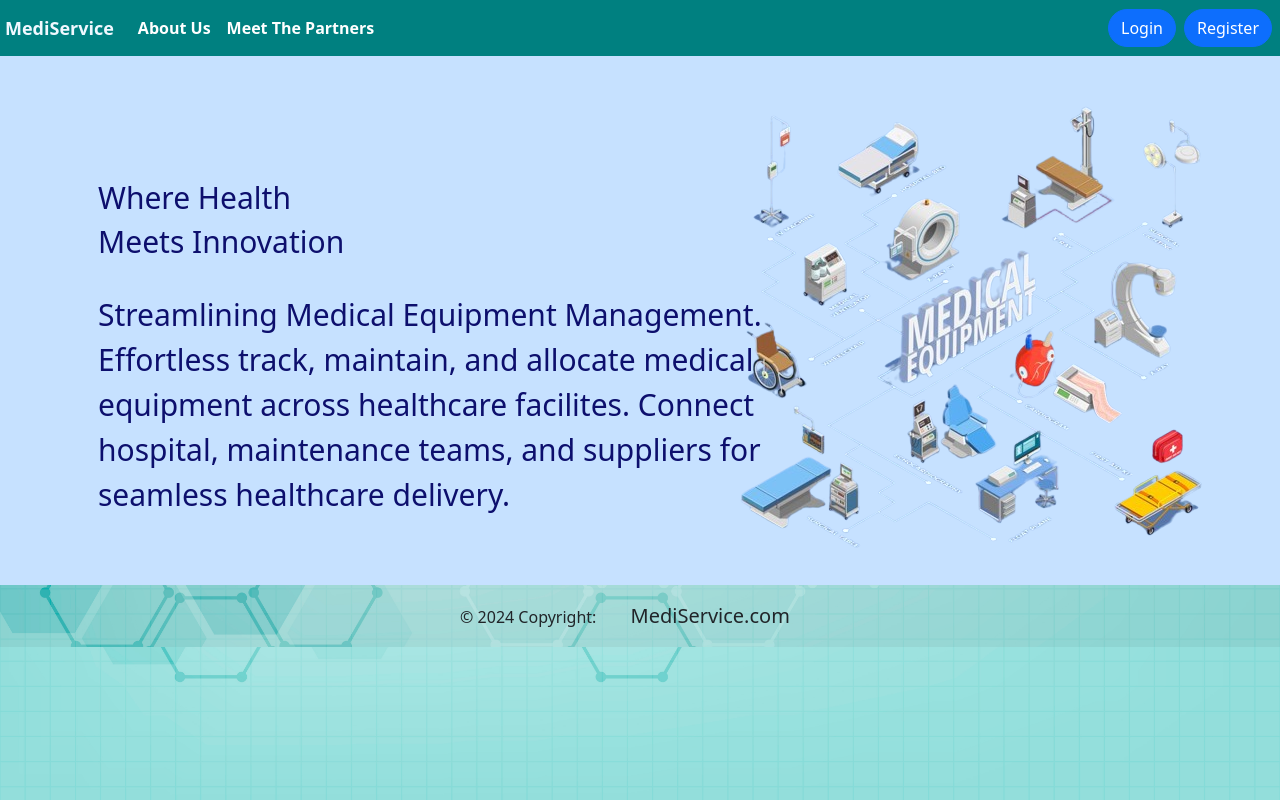
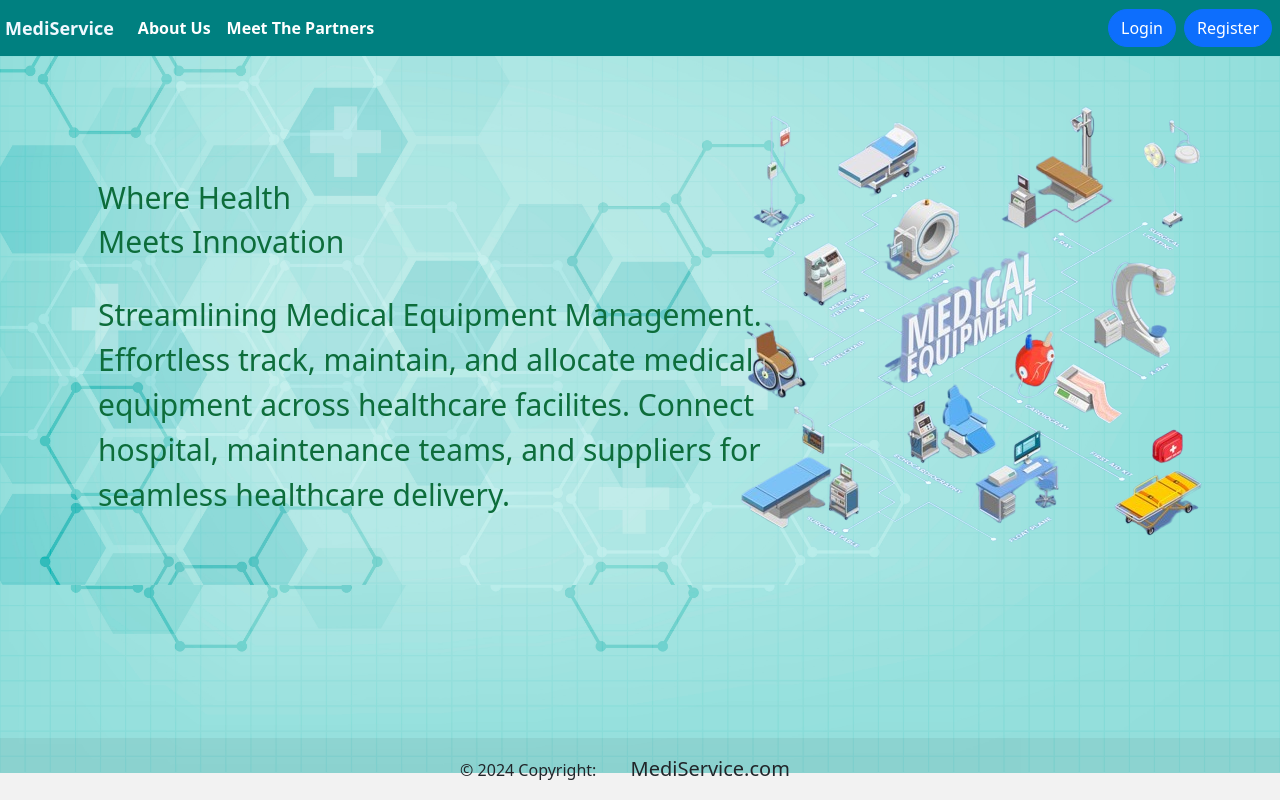
Before and after one commit to bharatrajj/medical-application, an Angular app in the folder client/: page /homepage in a window 1280 px wide. Built offline with nearby package versions, Linux system fonts and the light colour scheme.

Commit message:
Final Funcationality Wise

```diff
--- a/client/src/app/homepage/homepage.component.html
+++ b/client/src/app/homepage/homepage.component.html
@@ -32,7 +32,10 @@
             <img src="../../assets/hi.png" alt="Not found">
         </div>
     </div>
+    <footer class="bg-body-tertiary text-center text-lg-start">
+        <div class="text-center p-3" style="background-color: rgba(0, 0, 0, 0.05);">    © 2024 Copyright:
+        <a class="text-body" >MediService.com</a></div>
+    </footer>
 </body>
-<footer class="bg-body-tertiary text-center text-lg-start"><div class="text-center p-3" style="background-color: rgba(0, 0, 0, 0.05);">    © 2024 Copyright:
-    <a class="text-body" href="https://mdbootstrap.com/">MediService.com</a></div></footer>
+
 </html>
--- a/client/src/app/homepage/homepage.component.scss
+++ b/client/src/app/homepage/homepage.component.scss
@@ -45,7 +45,7 @@ a:hover {
 .main {
   display:flex;
   // background-image: url('../../assets/3.jpg');
-  background-color:rgb(198, 225, 255);
+  //background-color:rgb(198, 225, 255);
   width: auto;
   background-repeat: no-repeat;
 
@@ -64,7 +64,7 @@ a:hover {
 
 h1,h2,p {
   font-size: 30px;
-  color:rgb(13, 15, 109);
+  color:rgb(13, 109, 59);
 }
 
 .text {
@@ -75,3 +75,10 @@ h1,h2,p {
 h3{
   color:white;
 }
+footer {
+  position: fixed;
+  left: 0;
+  bottom: 0;
+  width: 100%;
+  text-align: center;
+}
--- a/client/src/app/homepage/homepage.component.ts
+++ b/client/src/app/homepage/homepage.component.ts
@@ -5,11 +5,7 @@ import { Component, OnInit } from '@angular/core';
   templateUrl: './homepage.component.html',
   styleUrls: ['./homepage.component.scss']
 })
-export class HomepageComponent implements OnInit {
+export class HomepageComponent {
 
-  constructor() { }
-
-  ngOnInit(): void {
-  }
 
 }
--- a/client/src/app/maintenance/maintenance.component.html
+++ b/client/src/app/maintenance/maintenance.component.html
@@ -51,7 +51,7 @@
         <div class="modal-content">
             <div class="modal-header">
                 <h5 class="modal-title" id="driverModalLabel">Update Maintenance</h5>
-                <button type="button" class="btn-close" data-bs-dismiss="modal" aria-label="Close"></button>
+                <button type="button" class="btn-sm btn-close" data-bs-dismiss="modal" aria-label="Close"></button>
             </div>
             <div class="modal-body">
                 <form class="mb-3 mt-md-4" [formGroup]="itemForm" (ngSubmit)="update()">
@@ -78,7 +78,7 @@
                     <div class="mb-3">
                         <label for="status" class="form-label ">Status</label>
                         <select class="form-control" name="status" id="status" formControlName="status" placeholder="Choose Status">
-                            <option value="null">Choose Option</option>
+                            <option value="" placeholder="Choose option">Choose Option</option>
                             <option value="In Progress">In Progress</option>
                             <option value="Serviced">Serviced</option>
                         </select>
@@ -89,7 +89,7 @@
                     <div class="col-md-2">
                         <div class="d-grid">
                             <br>
-                            <button class="btn btn-outline-dark mt-1" type="submit">Submit</button>
+                            <button class="btn btn-outline-dark mt-1" type="submit" [disabled]="itemForm.invalid">Submit</button>
                         </div>
                     </div>
                 </form>
--- a/client/src/app/requestequipment/requestequipment.component.html
+++ b/client/src/app/requestequipment/requestequipment.component.html
@@ -61,7 +61,7 @@
             <div class="mb-3">
               <label for="status" class="form-label">Status</label>
               <select class="form-control" name="status" id="status" formControlName="status">
-                <option value="null">Choose Status</option>
+                <option value="">Choose Status</option>
                 <option value="Initiated">Initiated</option>
               </select>
               <div
--- a/client/src/app/requestequipment/requestequipment.component.ts
+++ b/client/src/app/requestequipment/requestequipment.component.ts
@@ -115,6 +115,7 @@ export class RequestequipmentComponent implements OnInit {
   }
 
   showStatus() {
+    this.showMessage=false;
     if (this.isClick == false) {
       this.isClick = true;
       // this.router.navigate(['/requestequipment'], { fragment: 'div2' });
--- a/client/src/app/schedule-maintenance/schedule-maintenance.component.html
+++ b/client/src/app/schedule-maintenance/schedule-maintenance.component.html
@@ -63,7 +63,7 @@
                   <div class="mb-3">
                     <label for="status" class="form-label">Status</label>
                     <select class="form-control" name="status" id="status" formControlName="status">
-                      <option value="null">Choose Status</option>
+                      <option value="">Choose Status</option>
                       <option value="Initiated">Initiated</option>
                       <!-- <option value="Complete">Complete</option> -->
                     </select>
--- a/client/src/app/schedule-maintenance/schedule-maintenance.component.ts
+++ b/client/src/app/schedule-maintenance/schedule-maintenance.component.ts
@@ -102,6 +102,7 @@ export class ScheduleMaintenanceComponent implements OnInit {
   }
 
   showSatus() {
+    this.showMessage=false;
     if (this.isClick == false) {
       this.isClick = true;
     }
@@ -115,7 +116,6 @@ export class ScheduleMaintenanceComponent implements OnInit {
     this.equipmentList = [];
     this.httpService.getEquipmentById(id).subscribe((data: any) => {
       this.equipmentList = data;
-      console.log(this.equipmentList);
     }, error => {
       // Handle error
       this.showError = true;
```
Also changed, not shown: client/src/app/createhospital/createhospital.component.ts (+3 -29 lines).
